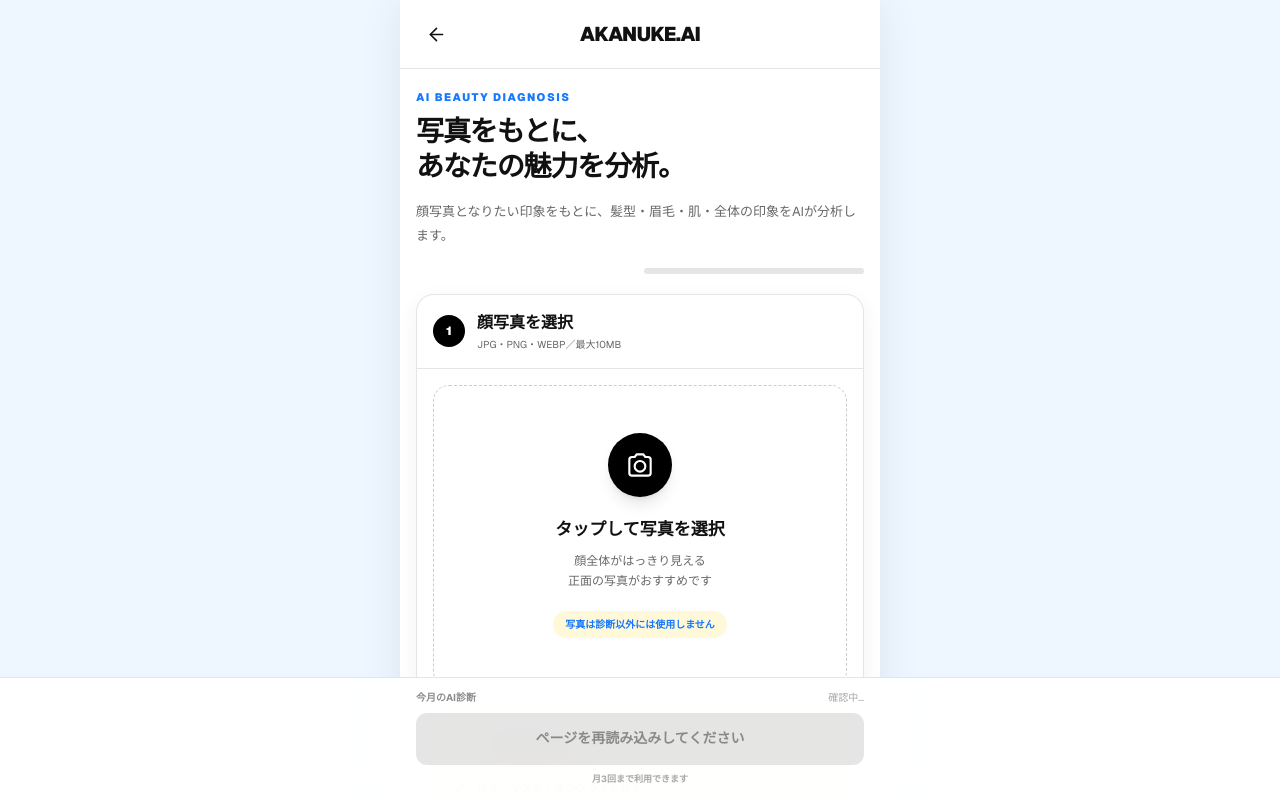
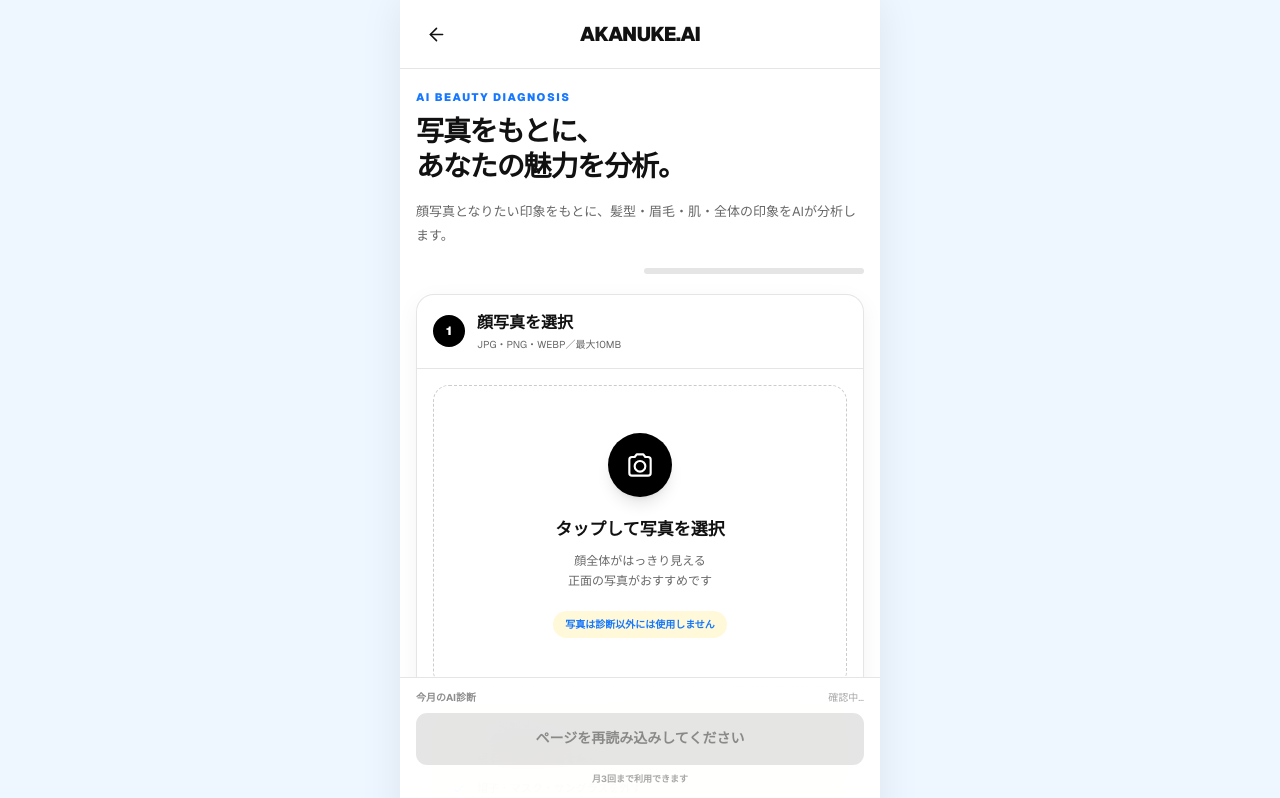
Before and after one commit to mori10tech/akanuke-ai, a Next.js app: page /upload in a window 1280 px wide. Shown: the top 798 px of the page. Built offline with nearby package versions, Linux system fonts and the light colour scheme; no server answers.

Commit message:
fix: upload下部固定エリアの横幅を画面幅に合わせて調整

```diff
--- a/app/upload/page.tsx
+++ b/app/upload/page.tsx
@@ -711,8 +711,8 @@ export default function UploadPage() {
           )}
         </div>
 
-        <div className="fixed inset-x-0 bottom-0 z-50 border-t border-black/10 bg-white/95 px-4 pb-[max(14px,env(safe-area-inset-bottom))] pt-3 backdrop-blur-xl">
-                     <div className="mx-auto w-full max-w-[448px]">
+        <div className="fixed bottom-0 left-1/2 z-50 w-full max-w-[480px] -translate-x-1/2 border-t border-black/10 bg-white/95 px-4 pb-[max(14px,env(safe-area-inset-bottom))] pt-3 backdrop-blur-xl">
+  <div className="mx-auto w-full max-w-[448px]">
             <div className="mb-2 flex items-center justify-between">
               <p className="text-[10px] font-bold text-black/45">
                 今月のAI診断
```
